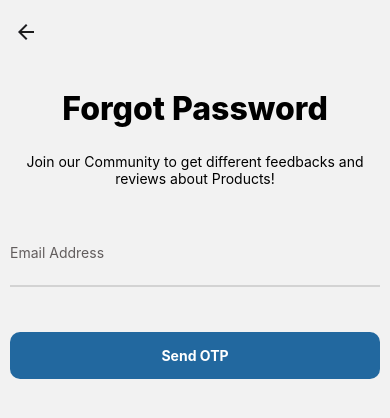
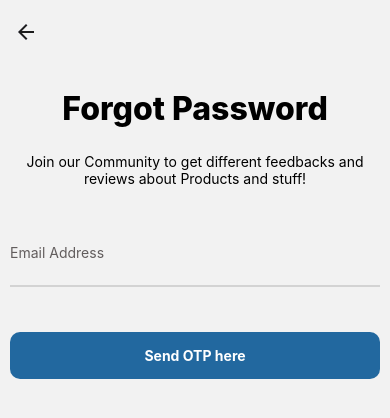
Before and after one commit to MihirGupta-37/ReactNative-ECom, a React Native app: screen /Fpassword in a window 390 px wide. Shown: the top 418 px of the page. Built offline with nearby package versions, Linux system fonts and the light colour scheme.

Commit message:
just check

```diff
--- a/src/screen/Fpassword.js
+++ b/src/screen/Fpassword.js
@@ -70,7 +70,7 @@ const Fpassword = () => {
           <Text style={styles.headerMain}>Forgot Password</Text>
           <Text style={styles.subHeading}>
             Join our Community to get different feedbacks and reviews about
-            Products!
+            Products and stuff!
           </Text>
         </View>
 
@@ -99,7 +99,7 @@ const Fpassword = () => {
             // disabled={toggleCheckBox}
             // styles={[{backgroundColor: toggleCheckBox ? '#22689f' : 'grey'}]}
             disabled={true}
-            title="Send OTP"
+            title="Send OTP here"
           />
         </View>
       </View>
```
